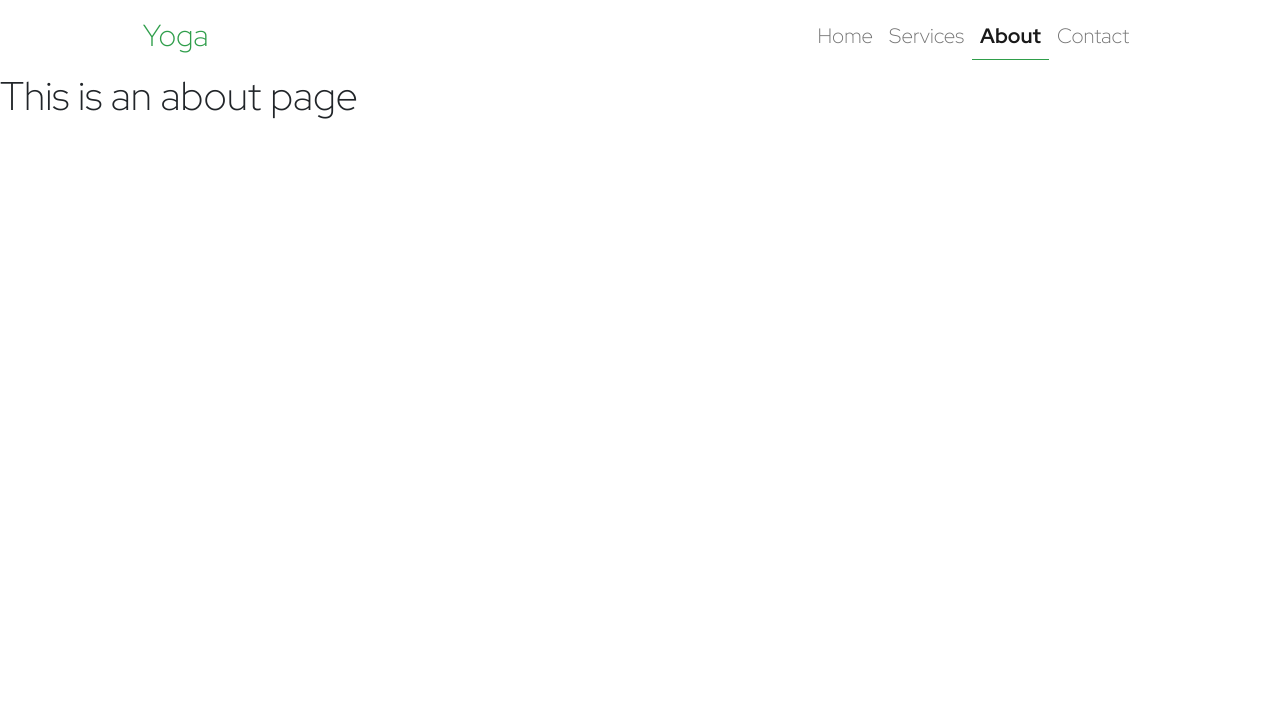
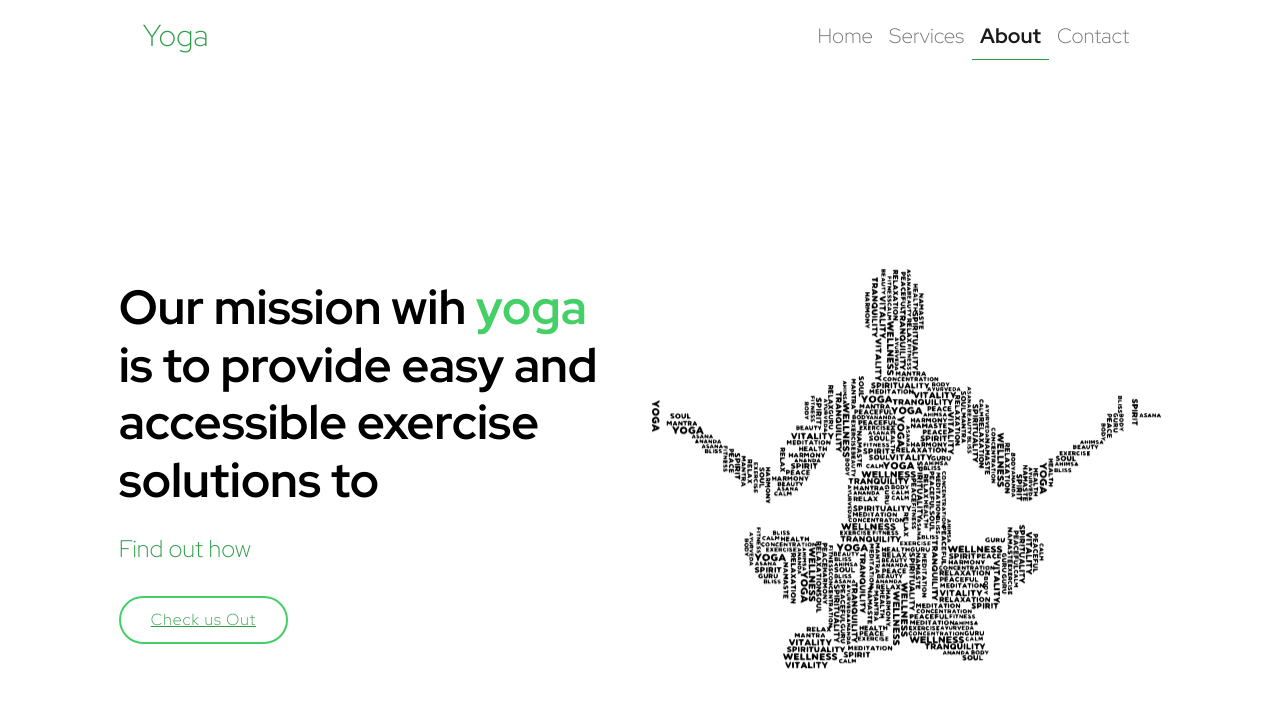
Before and after one commit to maurya512/yoga, a React (Create React App) app: page /about in a window 1280 px wide. Shown: the top 708 px of the page. Built offline with nearby package versions, Linux system fonts and the light colour scheme.

Commit message:
Created an about component

```diff
--- a/src/pages/About/About.jsx
+++ b/src/pages/About/About.jsx
@@ -1,11 +1,44 @@
-import React from 'react'
+import React from "react";
+import { NavLink } from "react-router-dom";
+// import images
+import yoga2 from "../../images/yogaimg1.svg";
 
 const About = () => {
-    return (
-        <h1>
-           This is an about page
-        </h1>
-    )
-}
+  return (
+    <>
+      <section id="header" className="d-flex align-items-center">
+        <div className="container-fluid nav_bg">
+          <div className="row">
+            <div className="col-10 mx-auto">
+              <div className="row">
+                <div className="col-md-6 pt-5 pt-lg-0 order-2 order-lg-1 d-flex justify-content-center flex-column">
+                  <h1>
+                    Our mission wih <strong className="brand-name">yoga</strong>{" "}
+                    is to provide easy and accessible exercise solutions to
+                  </h1>
+                  {/* sub tagline */}
+                  <h2 className="my-3">Find out how</h2>
+                  <div className="mt-3">
+                    <NavLink to="/service" className="btn-get-started">
+                      Check us Out
+                    </NavLink>
+                  </div>
+                </div>
+                {/* about image */}
+                <div className="col-lg-6 order-1 order-lg-2 header-img">
+                  <img
+                    src={yoga2}
+                    className="img-fluid animated"
+                    alt="home screen img"
+                  />
+                </div>
+              </div>
+            </div>
+          </div>
+        </div>
+      </section>
+    </>
+  );
+};
 
-export default About
+export default About;
```
